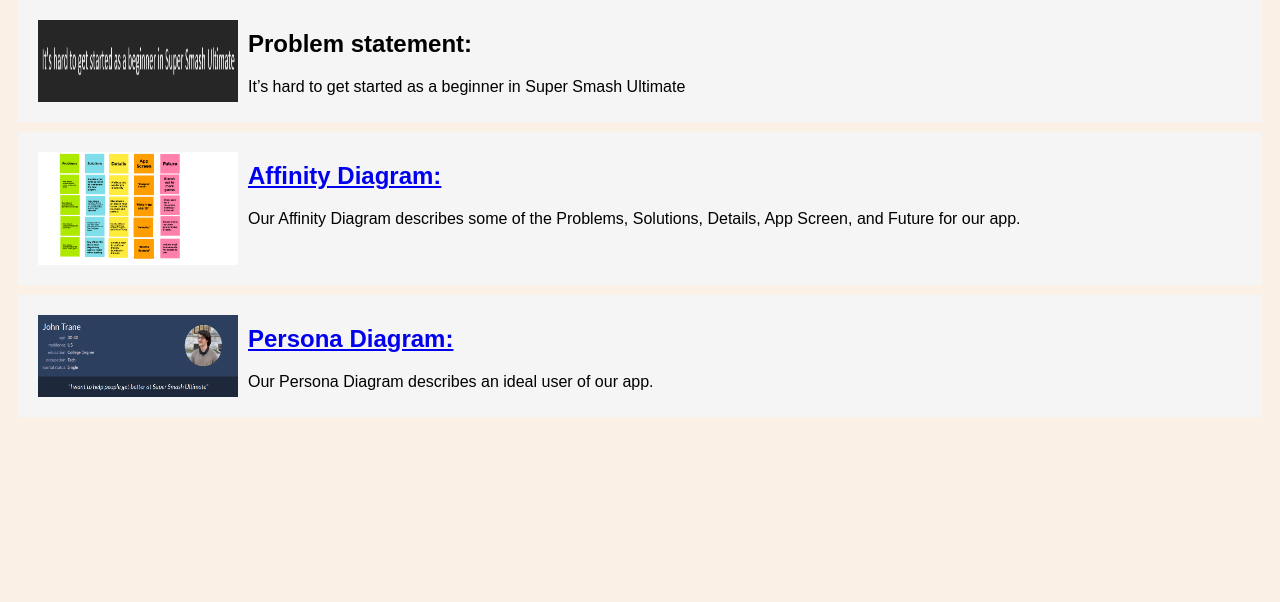
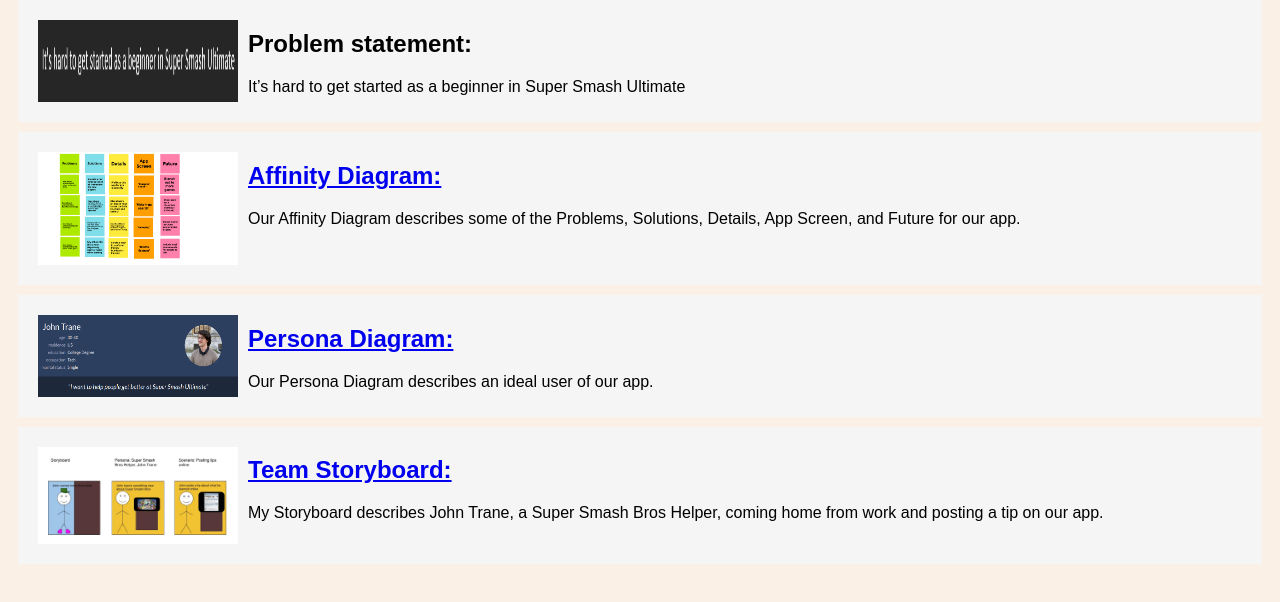
Before and after one commit to FinlayPalmer/FinlayPalmer.github.io, a plain HTML site: page index.html in a window 1280 px wide. Shown: the part 66-668 px from the top of the page. Drawn offline with Linux system fonts and the light colour scheme.

Commit message:
Add files via upload

```diff
--- a/index.html
+++ b/index.html
@@ -39,5 +39,16 @@
           </p>
         </section>
       </section>
+      <!-- Storyboard Assignment -->
+      <section class="assign">
+        <img src="images/Storyboard.jpg">
+        <section class="assign-def">
+          <a href="files/Storyboards.pdf">
+            <h2>Team Storyboard: </h2>
+          </a>
+          <p>
+            My Storyboard describes John Trane, a Super Smash Bros Helper, coming home from work and posting a tip on our app.
+          </p>
+      </section>
     </body>
   </html>
```
Also changed, not shown: images/Storyboard.jpg (added), images/Storyboard.png (added), 1 other file.
